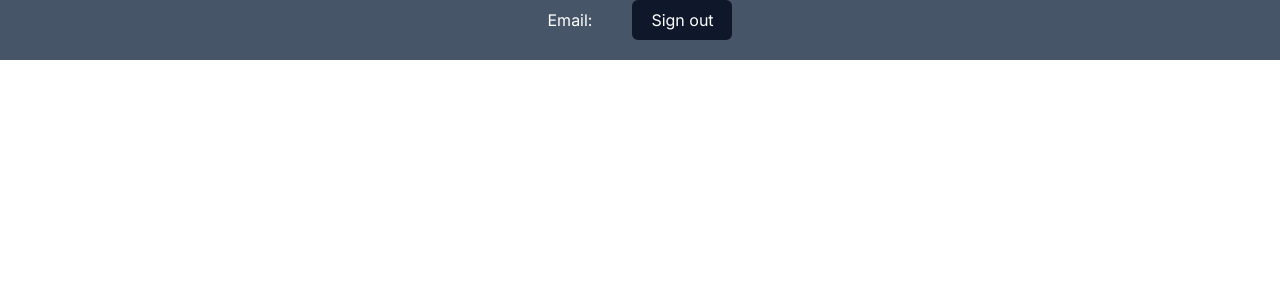
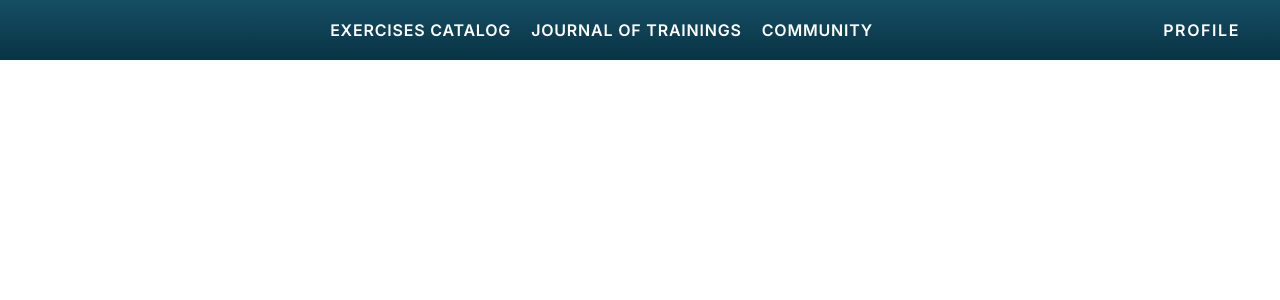
Before and after one commit to petroyurchuk/trainings-tracker, a Next.js app: page /home in a window 1280 px wide. Shown: the top 300 px of the page. Built offline with nearby package versions, Linux system fonts and the light colour scheme; no server answers.

Commit message:
add Navbar component

```diff
--- a/src/app/(pages)/home/page.tsx
+++ b/src/app/(pages)/home/page.tsx
@@ -1,18 +1,10 @@
-import { authOptions } from "@/auth";
-import { UserInfo } from "@/components";
-import { getServerSession } from "next-auth";
+import { Navbar } from "@/components";
 
 type Props = {};
 const HomePage = async (props: Props) => {
-  const session = await getServerSession(authOptions);
   return (
-    <div className="min-h-[60px] bg-slate-600 text-white ">
-      <UserInfo
-        user={{
-          email: session?.user?.email,
-          name: session?.user?.name,
-        }}
-      />
+    <div className="min-h-[50px] h-[60px] bg-gradient-to-b from-cyan-900 to-cyan-950 text-white ">
+      <Navbar />
     </div>
   );
 };
--- /dev/null
+++ b/src/app/(pages)/profile/page.tsx
@@ -0,0 +1,19 @@
+import { authOptions } from "@/auth";
+import { UserInfo } from "@/components";
+import { getServerSession } from "next-auth";
+
+const Profile = async () => {
+  const session = await getServerSession(authOptions);
+
+  return (
+    <div>
+      <UserInfo
+        user={{
+          email: session?.user?.email,
+          name: session?.user?.name,
+        }}
+      />
+    </div>
+  );
+};
+export default Profile;
--- a/src/components/Form/index.tsx
+++ b/src/components/Form/index.tsx
@@ -82,13 +82,16 @@ const Form: React.FC = () => {
         password: data.password,
       });
     } catch (error: any) {
-      if (error.response.data.message) setError(error.response.data.message);
+      if (error.response.data.message) {
+        toast.error("Registration failed");
+        setError(error.response.data.message);
+      }
       console.log("Register error on client side", error);
     }
   };
 
   return (
-    <div className="w-[90%] bg-white/95 border-t-8 border-purple-950 min-h-[300px] md:max-w-[400px] rounded-xl p-3  shadow-lg shadow-slate-500 space-y-2">
+    <div className="w-[90%] bg-white/95 border-t-8 border-slate-950 min-h-[300px] md:max-w-[400px] rounded-xl p-3  shadow-xl shadow-slate-950 space-y-2">
       <h3 className="text-2xl font-bold w-full capitalize">{variant}</h3>
       <form
         className="space-y-5 w-full flex flex-col "
@@ -139,14 +142,14 @@ const Form: React.FC = () => {
         )}
         <button
           type="submit"
-          className={`bg-gradient-to-r from-red-700 to-purple-950 p-3 text-white rounded-xl transition-all duration-150 hover:from-red-600 hover:to-purple-800 text-lg font-semibold tracking-wider hover:tracking-widest uppercase ${isLoading ? "opacity-50" : ""}`}
+          className={`bg-gradient-to-r from-slate-900 to-slate-950 p-3 text-white rounded-xl transition-all duration-150 hover:from-slate-800 hover:to-slate-900 text-lg font-semibold tracking-wider hover:tracking-widest uppercase ${isLoading ? "opacity-50" : ""}`}
         >
           {variant}
         </button>
         <Toaster
           position="top-center"
           toastOptions={{
-            duration: 3000,
+            duration: 2000,
           }}
         />
         <div className="text-right">
--- /dev/null
+++ b/src/components/Navbar/index.tsx
@@ -0,0 +1,33 @@
+import Link from "next/link";
+import React from "react";
+
+type NavbarProps = {};
+const Navbar: React.FC<NavbarProps> = () => {
+  return (
+    <header className="max-w-[1200px] h-full m-auto flex">
+      <nav className="w-full h-full">
+        <ul className="w-full h-full flex justify-center items-center gap-5">
+          {["Exercises catalog", "Journal of trainings", "Community"].map(
+            (listItem, idx) => (
+              <li
+                className="uppercase tracking-wider transition-all duration-150 hover:underline font-semibold"
+                key={idx}
+              >
+                <Link href={`/${listItem.split(" ").join("")}`}>
+                  {listItem}
+                </Link>
+              </li>
+            )
+          )}
+        </ul>
+      </nav>
+      <Link
+        className="leading-[60px] uppercase tracking-widest font-semibold transition-all duration-150 hover:tracking-[3px]"
+        href={"/profile"}
+      >
+        Profile
+      </Link>
+    </header>
+  );
+};
+export default Navbar;
--- a/src/components/UserInfo/index.tsx
+++ b/src/components/UserInfo/index.tsx
@@ -23,7 +23,7 @@ const UserInfo: React.FC<UserInfoProps> = ({ user }) => {
       <div className="capitalize">{user.name}</div>
       <div
         onClick={handleSignOut}
-        className="w-[100px] py-2 text-center rounded-md cursor-pointer bg-slate-900 transition-all duration-150 hover:bg-slate-800"
+        className="w-[100px] text-white py-2 text-center rounded-md cursor-pointer bg-slate-800 transition-all duration-150 hover:bg-slate-700"
       >
         Sign out
       </div>
--- a/src/components/index.ts
+++ b/src/components/index.ts
@@ -1,2 +1,3 @@
 export { default as Form } from "./Form";
 export { default as UserInfo } from "./UserInfo";
+export { default as Navbar } from "./Navbar";
```
